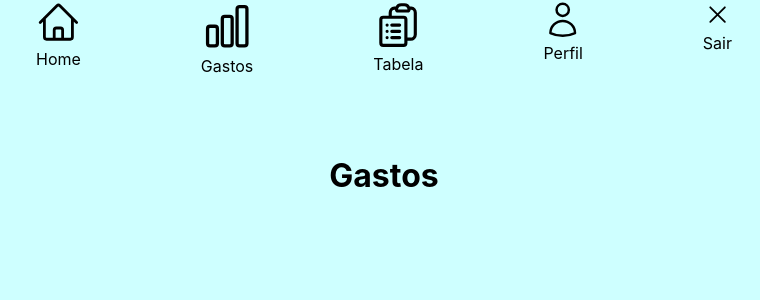
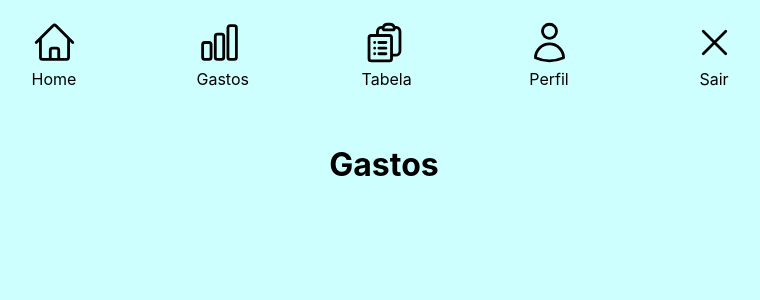
Before and after one commit to Tadeujr/lista-front, a Next.js app: page / in a window 1280 px wide. Shown: the top 300 px of the page, without its empty margins (256-1016 px from the left). Built offline with nearby package versions, Linux system fonts and the light colour scheme.

Commit message:
Chore: correção Menu

```diff
--- a/src/components/header.tsx
+++ b/src/components/header.tsx
@@ -17,11 +17,11 @@ export default function Header(props:TesteProps){
     return (
         <>
           <div className={styles.menu}>
-            <Link href="/" className={styles.menu}><a><HomeIcon />Home</a></Link>
+            <Link href="/"><a><HomeIcon />Home</a></Link>
             <Link href="/analitic"><a><ChartBarIcon />Gastos</a></Link>
             <Link href="/table"><a><ClipboardDocumentListIcon />Tabela</a></Link>
             <Link href="/profile"><a><UserIcon />Perfil</a></Link>
-            <Link href="/login" ><a className={styles.out} onClick={clearLocalStorage}><XMarkIcon />Sair</a></Link>
+            <Link href="/login" ><a onClick={clearLocalStorage}><XMarkIcon />Sair</a></Link>
           </div>
           <h1 className={styles.page}>{props.page}</h1>
           <div className={styles.content}>
--- a/src/styles/Header.module.css
+++ b/src/styles/Header.module.css
@@ -6,10 +6,10 @@
   text-align: center;
 }
 
-.menu .icon {
+.menu  a{
   margin-top: 20px;
-  width: 40px;
-  height: 40px;
+  width: 45px;
+  height: 45px;
 }
 
 .page {
@@ -21,7 +21,7 @@
   margin-top: 20;
 }
 
-.menu .icon :hover{
+.menu a :hover{
   color:#0086ff;
 
 }
```
